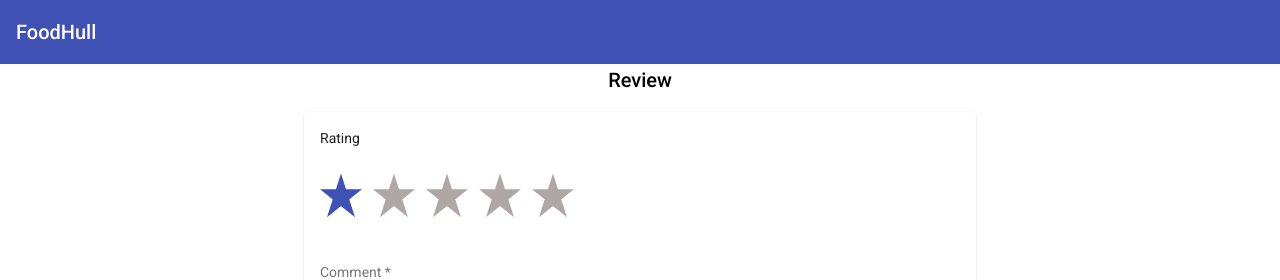
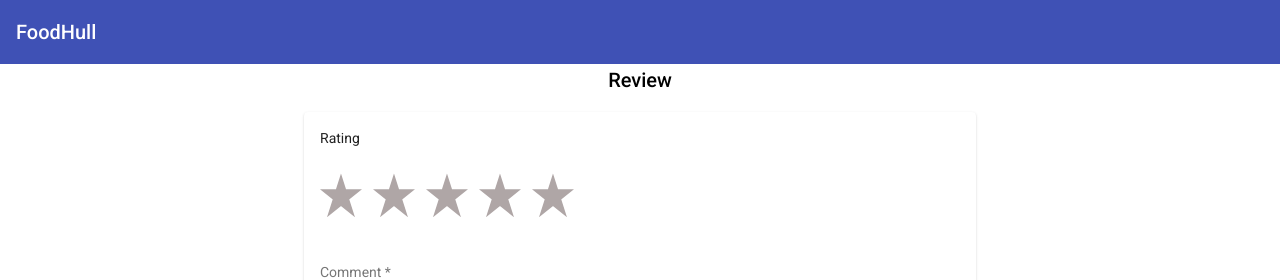
Before and after one commit to Snow-Tech-Ltd/Review-System-1.0, an Angular app in the folder angular-src/: page /review in a window 1280 px wide. Shown: the top 280 px of the page. Built offline with nearby package versions, Linux system fonts and the light colour scheme.

Commit message:
Update review.component.ts

```diff
--- a/angular-src/src/app/components/review/review.component.ts
+++ b/angular-src/src/app/components/review/review.component.ts
@@ -19,7 +19,7 @@ export class ReviewComponent implements OnInit {
     }
 
     stars=[1,2,3,4,5];
-    rating = 1;
+    rating = 0;
     hoverState=0;
 
     onStarEnter(starId : number) {
@@ -36,8 +36,18 @@ export class ReviewComponent implements OnInit {
 
     onReviewSubmit(form: NgForm){
 
-      if(form.invalid){
-        return;
+    if(form.invalid && this.rating == 0){
+      this.snackBar.open('Please give rating!!!', 'Close');
+      return;
+    }
+
+    if(form.invalid){
+      return;
+    }
+
+    if(this.rating == 0){
+      this.snackBar.open('Please give rating!!!', 'Close');
+      return;
     }
 
     const newReview = {
```
